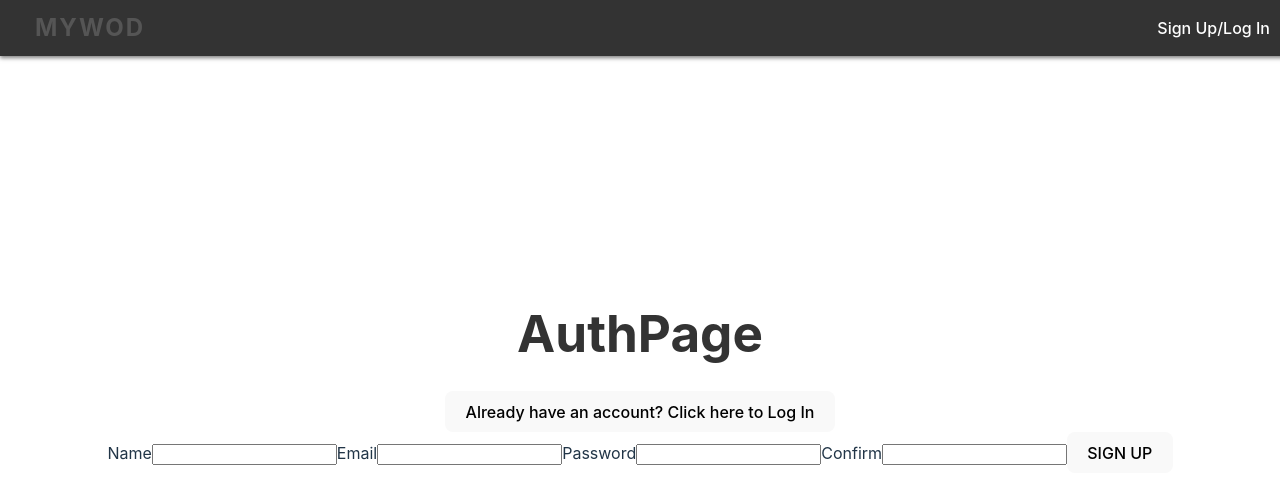
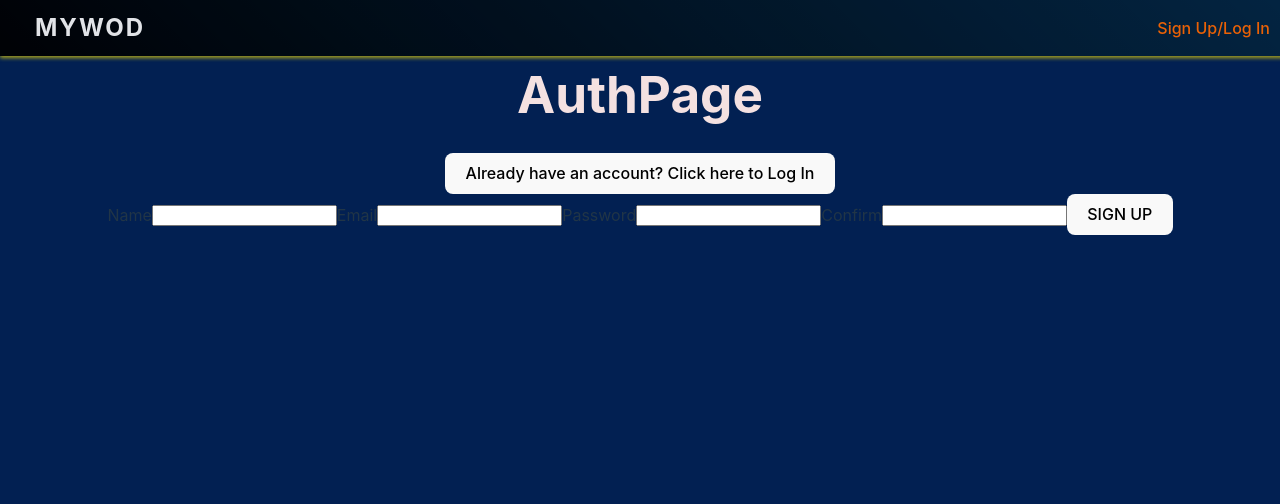
Before and after one commit to avilla13/MyWOD, a React (Vite) app: page /auth in a window 1280 px wide. Shown: the top 504 px of the page. Built offline with nearby package versions, Linux system fonts and the light colour scheme.

Commit message:
Style NavBar, index, and HomePage

```diff
--- a/src/components/NavBar/NavBar.css
+++ b/src/components/NavBar/NavBar.css
@@ -3,23 +3,26 @@
     top: 0;
     left: 0;
     width: 100%;
-    background-color: #333;
-    color: white;
+    background-color: #042642;
+    opacity: .92;
+    background-image: linear-gradient(45deg, black, transparent);
+    color: #ffeb3b;
     display: flex;
     justify-content: space-between;
     align-items: center;
     padding: 10px 20px;
-    box-shadow: 0 2px 4px rgba(0, 0, 0, 0.5);
+    box-shadow: 0 2px 4px rgba(239, 216, 5, 0.761);
     z-index: 1000; /* Ensures that navbar stays above everything */
 }
 
 .navbar h2 {
     margin: 0;
     letter-spacing: 2px;
+    color: whitesmoke;
 }
 
 .navbar a {
-    color: white;
+    color: #fe6801;
     text-decoration: none;
     margin: 0 15px;
 }
--- a/src/index.css
+++ b/src/index.css
@@ -26,9 +26,13 @@ a:hover {
 body {
   margin: 0;
   display: flex;
-  place-items: center;
+  place-items: baseline;
   min-width: 320px;
   min-height: 100vh;
+  background-color: rgb(2, 32, 82);
+  /* background-image: url("./assets/background-1.png"); */
+  background-position: center;
+  background-size: cover;
 }
 
 h1 {
--- a/src/pages/HomePage/HomePage.css
+++ b/src/pages/HomePage/HomePage.css
@@ -4,29 +4,32 @@ flex-direction: column;
 align-items: center;
 padding: 20px;
 font-family: 'Arial', sans-serif;
-background-color: #f4f4f4;
-
+background-color: #042642;
+opacity: .92;
+background-image: linear-gradient(45deg, black, transparent);
+width: 35vmax;
+border-radius: 8vmin;
 }
 
 h1 {
-color: #333;
+color: #f4e1e1;
 margin-bottom: 30px;
 }
 
 .wod-ai {
-width: 60%;
-background-color: #fff;
-padding: 30px;
-border-radius: 10px;
+width: 80%;
+/* background-color: #fff; */
+padding: 2vmin;
+border-radius: 3vmin;
 box-shadow: 0px 3px 10px rgba(0, 0, 0, 0.2);
-margin-bottom: 20px;
-color: black;
+margin-bottom: 2vmin;
+color: #ff9800;
 }
 
 h2 {
 text-transform: uppercase;
 letter-spacing: 2px;
-color: #555;
+color: #ef495c;
 margin-bottom: 10px;
 }
 
@@ -37,11 +40,11 @@ padding: 0;
 
 li {
 margin-bottom: 5px;
-color: #666;
+color: #04ece0;
 }
 
 .generate-btn {
-background-color: #03274e;
+background-color: #c80647;
 border: none;
 color: rgb(243, 245, 196);
 padding: 10px 20px;
@@ -51,10 +54,31 @@ border-radius: 20px;
 cursor: pointer;
 transition: background-color 0.25s ease;
 transition: color 0.25s ease;
+margin-bottom: 2vmin;
 }
 
 .generate-btn:hover {
-background-color: #036b5f;
-border:rgb(51, 255, 0) solid 1.5px;
-color: aliceblue;
+background-color: #000000;
+border:rgb(178, 244, 247) solid 1px;
+color: rgb(251, 151, 216);
 }
+
+.save-btn {
+background-color: #02ac1e;
+border: none;
+color: rgb(243, 245, 196);
+padding: 10px 20px;
+text-transform: uppercase;
+font-weight: bold;
+border-radius: 20px;
+cursor: pointer;
+transition: background-color 0.25s ease;
+transition: color 0.25s ease;
+margin-bottom: 2vmin;
+}
+
+.save-btn:hover {
+background-color: #f6ee02;
+border:rgb(242, 251, 240) solid 1px;
+color: rgb(1, 51, 95);
+}
```
Also changed, not shown: src/assets/background-1.png (added).
